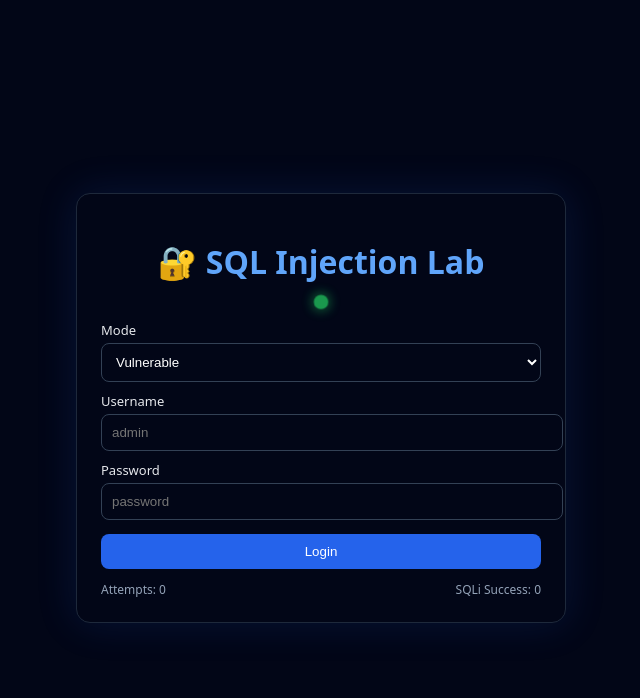
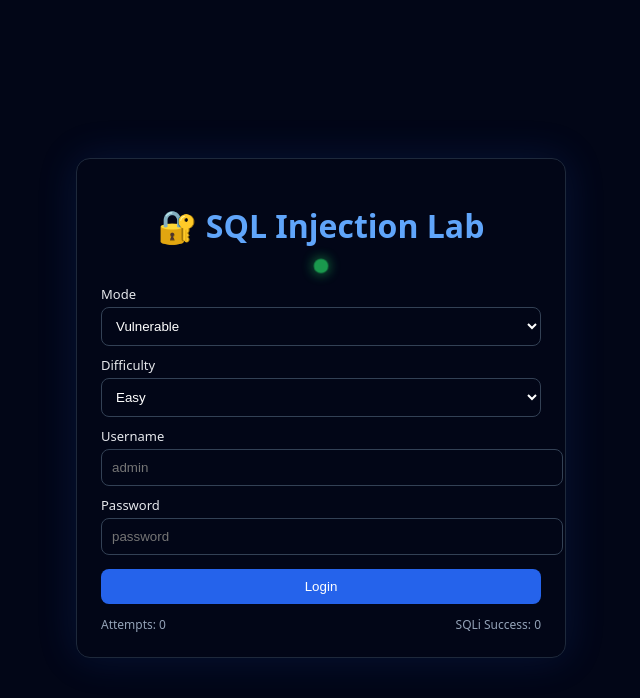
Before and after one commit to cerebralstoic/CyberAttackSimulation, a PHP site: page / in a window 1280 px wide. Shown: the top 698 px of the page, without its empty margins (319-959 px from the left). Run offline with PHP 8.4, Linux system fonts and the light colour scheme.

Commit message:
Added difficulty level

```diff
--- a/labs/sqli-lab/app/index.php
+++ b/labs/sqli-lab/app/index.php
@@ -4,6 +4,7 @@ $db = new SQLite3("users.db");
 $mode = $_POST["mode"] ?? "vulnerable";
 $username = $_POST["username"] ?? "";
 $password = $_POST["password"] ?? "";
+$difficulty = $_POST["difficulty"] ?? "easy";
 
 $message = "";
 $queryUsed = "";
@@ -21,27 +22,42 @@ if ($_SERVER["REQUEST_METHOD"] === "POST") {
 
     if ($mode === "vulnerable") {
 
-        $queryUsed = "SELECT * FROM users WHERE username='$username' AND password='$password'";
-        $result = $db->query($queryUsed);
+        if ($difficulty === "hard") {
+            $username = SQLite3::escapeString($username);
+            $password = SQLite3::escapeString($password);
+        }
+
+        if ($difficulty === "medium") {
+            $username = str_replace(["--", ";"], "", $username);
+            $password = str_replace(["--", ";"], "", $password);
+        }
+
+        $queryUsed =
+            "SELECT * FROM users WHERE " .
+            "username = '$username' AND password = '$password'";
+
+        $result = @$db->query($queryUsed);
 
         if ($result && $result->fetchArray()) {
-            $message = " Login successful (SQLi possible)";
-            $status = "success";
+            $message = "Login successful";
+            $status = ($difficulty === "easy") ? "success" : "vulnerable";
             $db->exec("UPDATE stats SET successes = successes + 1 WHERE id=1");
         } else {
-            $message = " Invalid credentials";
+            $message = "Invalid credentials";
         }
+
     } else {
+
         $stmt = $db->prepare("SELECT * FROM users WHERE username = :u AND password = :p");
         $stmt->bindValue(":u", $username, SQLITE3_TEXT);
         $stmt->bindValue(":p", $password, SQLITE3_TEXT);
         $result = $stmt->execute();
 
         if ($result && $result->fetchArray()) {
-            $message = " Login successful (secure mode)";
+            $message = "Login successful (secure mode)";
             $status = "secure";
         } else {
-            $message = " Injection blocked (prepared statements)";
+            $message = "Injection blocked (prepared statements)";
             $status = "secure";
         }
     }
@@ -142,6 +158,13 @@ button:hover { background:#1d4ed8 }
 <option value="secure" <?= $mode==="secure"?"selected":"" ?>>Secure</option>
 </select>
 
+<label>Difficulty</label>
+<select name="difficulty">
+<option value="easy" <?= $difficulty==="easy"?"selected":"" ?>>Easy</option>
+<option value="medium" <?= $difficulty==="medium"?"selected":"" ?>>Medium</option>
+<option value="hard" <?= $difficulty==="hard"?"selected":"" ?>>Hard</option>
+</select>
+
 <label>Username</label>
 <input name="username" placeholder="admin">
 
```
